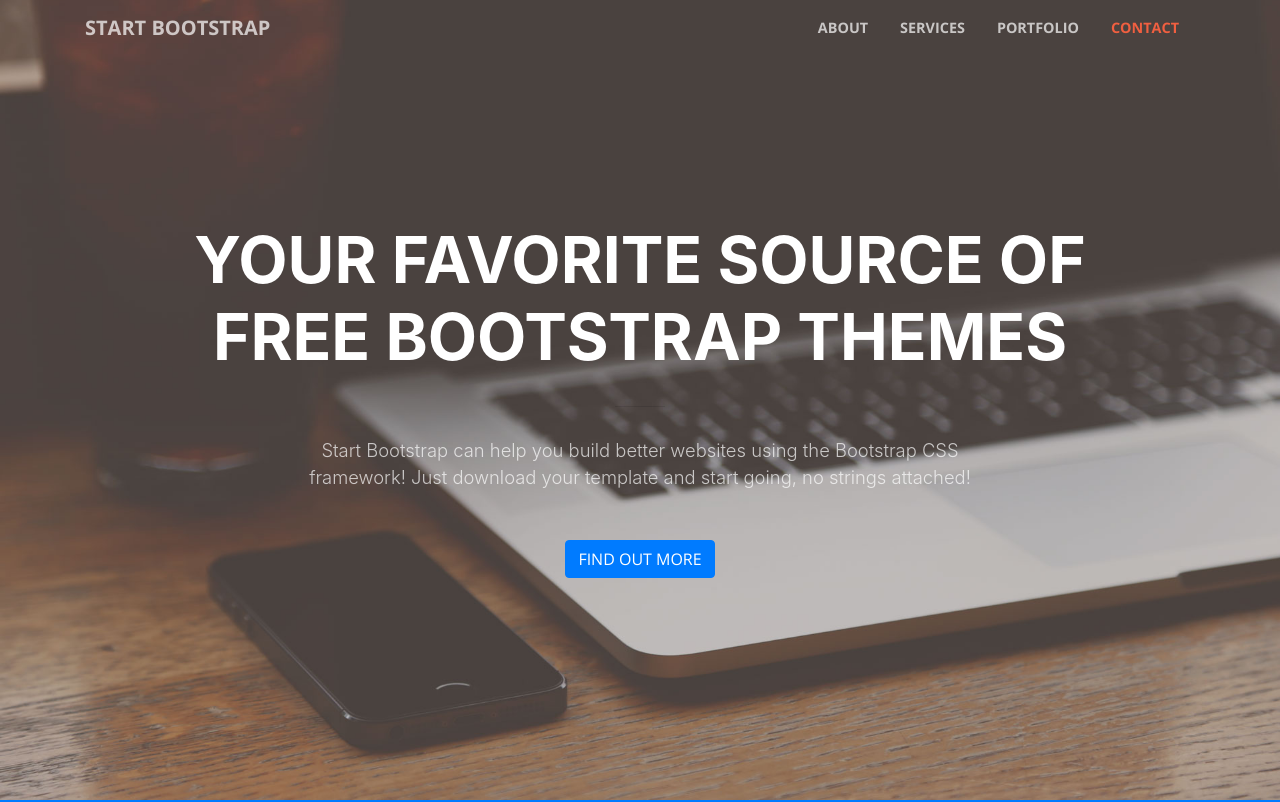
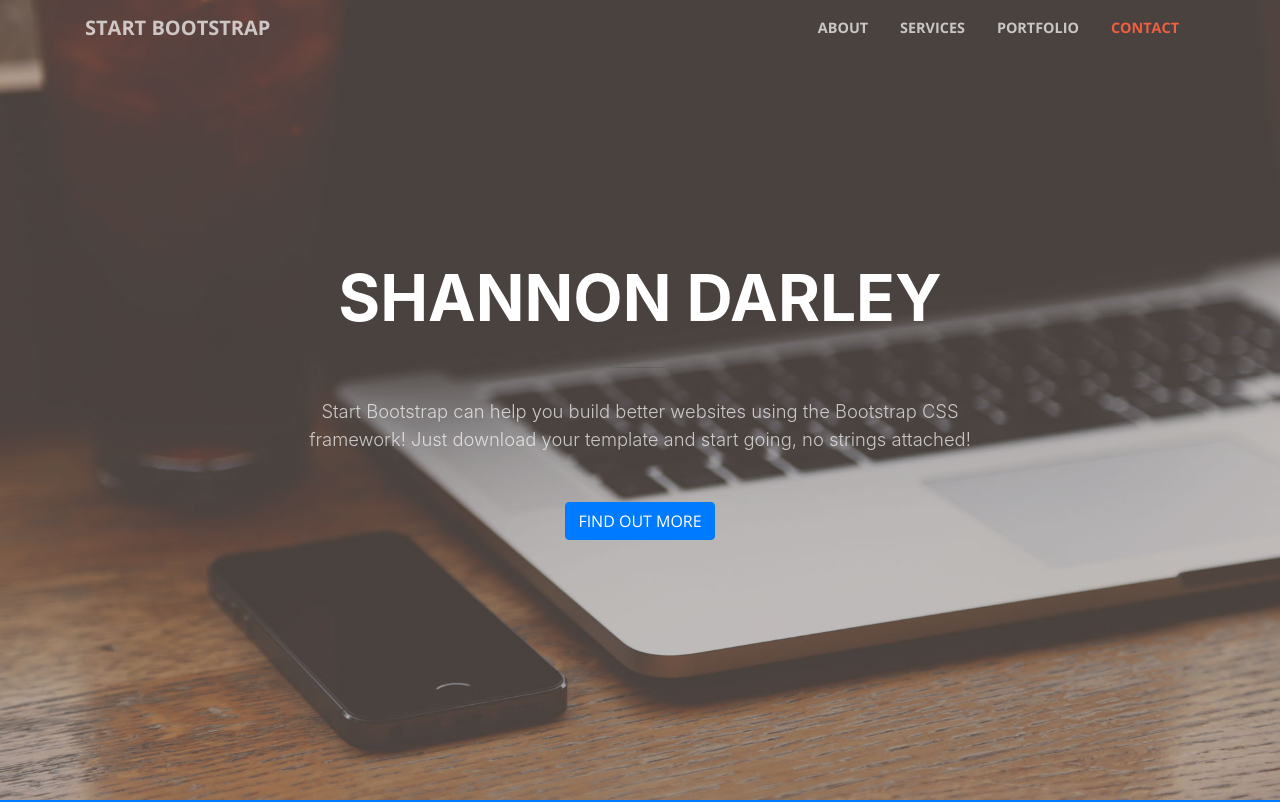
Before and after one commit to shannondarley/shannondarley.github.io, a website with bundled scripts: page index.html in a window 1280 px wide. Shown: the top 802 px of the page. Built offline with nearby package versions, Linux system fonts and the light colour scheme.

Commit message:
changed title

```diff
--- a/index.html
+++ b/index.html
@@ -8,7 +8,7 @@
     <meta name="description" content="">
     <meta name="author" content="">
 
-    <title>Creative - Start Bootstrap Theme</title>
+    <title>Shannon Darley</title>
 
     <!-- Bootstrap core CSS -->
     <link href="vendor/bootstrap/css/bootstrap.min.css" rel="stylesheet">
@@ -59,7 +59,7 @@
         <div class="row">
           <div class="col-lg-10 mx-auto">
             <h1 class="text-uppercase">
-              <strong>Your Favorite Source of Free Bootstrap Themes</strong>
+              <strong>SHANNON DARLEY</strong>
             </h1>
             <hr>
           </div>
```
